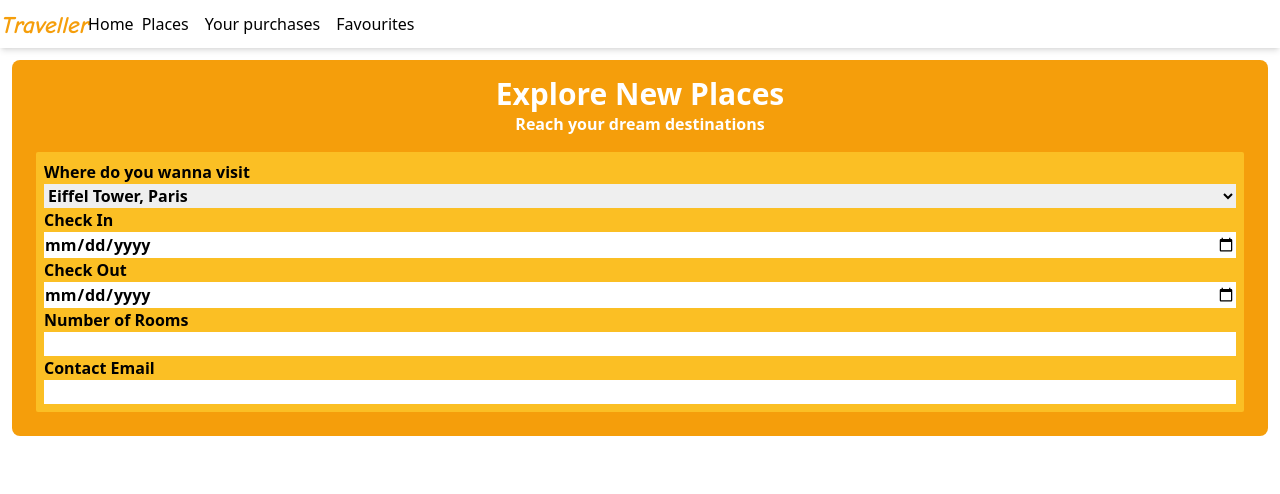
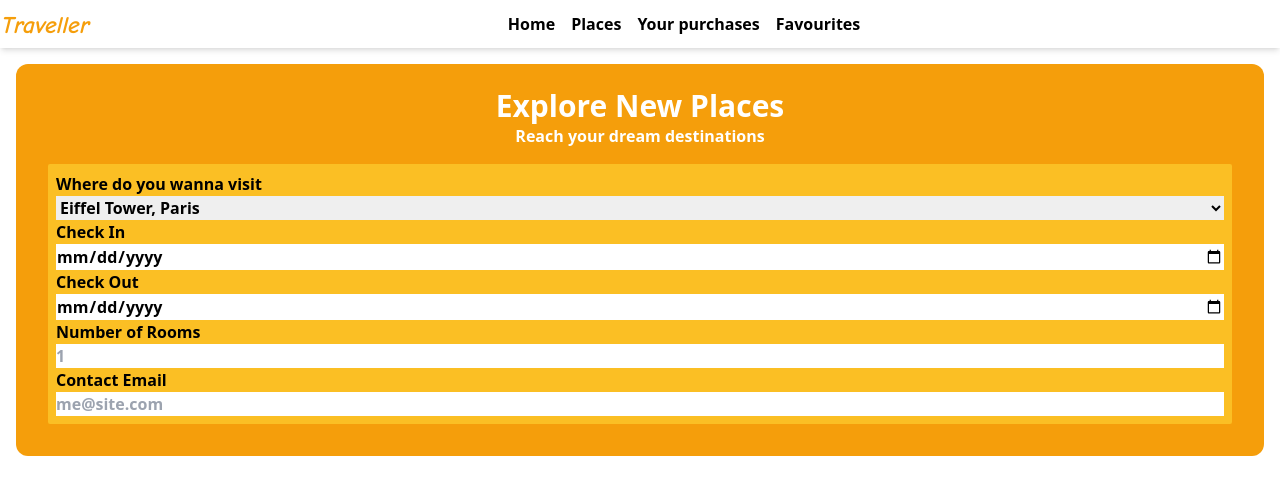
Before and after one commit to devloperkrishnaaggarwal/Traveller-Website, a plain HTML site: page index.html in a window 1280 px wide. Drawn offline with nearby package versions, Linux system fonts and the light colour scheme.

Commit message:
Second Commit

```diff
--- a/index.html
+++ b/index.html
@@ -17,22 +17,22 @@
   <body>
     <header class="bg-white shadow-sm shadow-gray-300 md:shadow-md  flex flex-wrap sticky md:sticky md:h-12 ">
       <div class=" text-lg md:text-2xl md:my-auto">
-        <a href="#" class="comic-font italic text-amber-500 font-bold "
+        <a href="#" class="comic-font italic text-amber-500 font-bold cursor-pointer"
           >Traveller</a
         ><div class="absolute top-0.5 right-2 md:hidden">
         <i class="fa-solid fa-bars" id="hamburgerMenuIcon"></i>
     </div>      </div>
-      <div class="hidden md:flex" id="hamburgerMenu">
-        <ul class="md:flex md:flex-row md:my-auto md:content-end md:mx-auto" id="navLinks" >
-            <li><a class="hover:scale-110 hover:underline hover:duration-150 hover:ease-in-out m-">Home</a></li>
-            <li><a class="hover:scale-110 hover:underline hover:duration-150 hover:ease-in-out m-2">Places</a></li>
-          <li><a class="hover:scale-110 hover:underline hover:duration-150 hover:ease-in-out m-2">Your purchases</a></li>
-          <li><a class="hover:scale-110 hover:underline hover:duration-150 hover:ease-in-out m-2">Favourites</a></li>
+      <div class="hidden md:mx-auto  md:flex" id="hamburgerMenu">
+        <ul class="md:flex md:flex-row md:my-auto  md:mx-auto" id="navLinks" >
+            <li><a class="hover:scale-110 hover:underline hover:duration-150 hover:ease-in-out m-2 md:font-semibold cursor-pointer">Home</a></li>
+            <li><a class="hover:scale-110 hover:underline hover:duration-150 hover:ease-in-out m-2 md:font-semibold cursor-pointer">Places</a></liclass=>
+          <li><a class="hover:scale-110 hover:underline hover:duration-150 hover:ease-in-out m-2 md:font-semibold cursor-pointer">Your purchases</a></li>
+          <li><a class="hover:scale-110 hover:underline hover:duration-150 hover:ease-in-out m-2 md:font-semibold cursor-pointer">Favourites</a></li>
         </ul>
     </div>
     </header>
     <main>
-      <div class="bg-amber-500 text-white font-semibold m-3 rounded-lg p-2">
+      <div class="bg-amber-500 text-white font-semibold m-3 md:m-4 rounded-lg md:rounded-xl p-2 md:p-4">
         <div class="text-3xl px-3 pt-2 text-center">Explore New Places</div>
 
         <div class="text-base text-center">Reach your dream destinations</div>
@@ -47,10 +47,10 @@
             <label for="checkOutDate">Check Out</label>
             <input type="date" name="" id="checkOutDate"></input>
             <label for="numberOfRooms">Number of Rooms</label>
-            <input type="number" name="" id="numberOfRooms"></input>
+            <input type="number" name="" id="numberOfRooms" placeholder="1"></input>
 
             <label for="contactEmail">Contact Email</label>
-            <input type="email" name="" id="contactEmail"></input>
+            <input type="email" name="" id="contactEmail" placeholder="me@site.com"></input>
 
 
 
```
